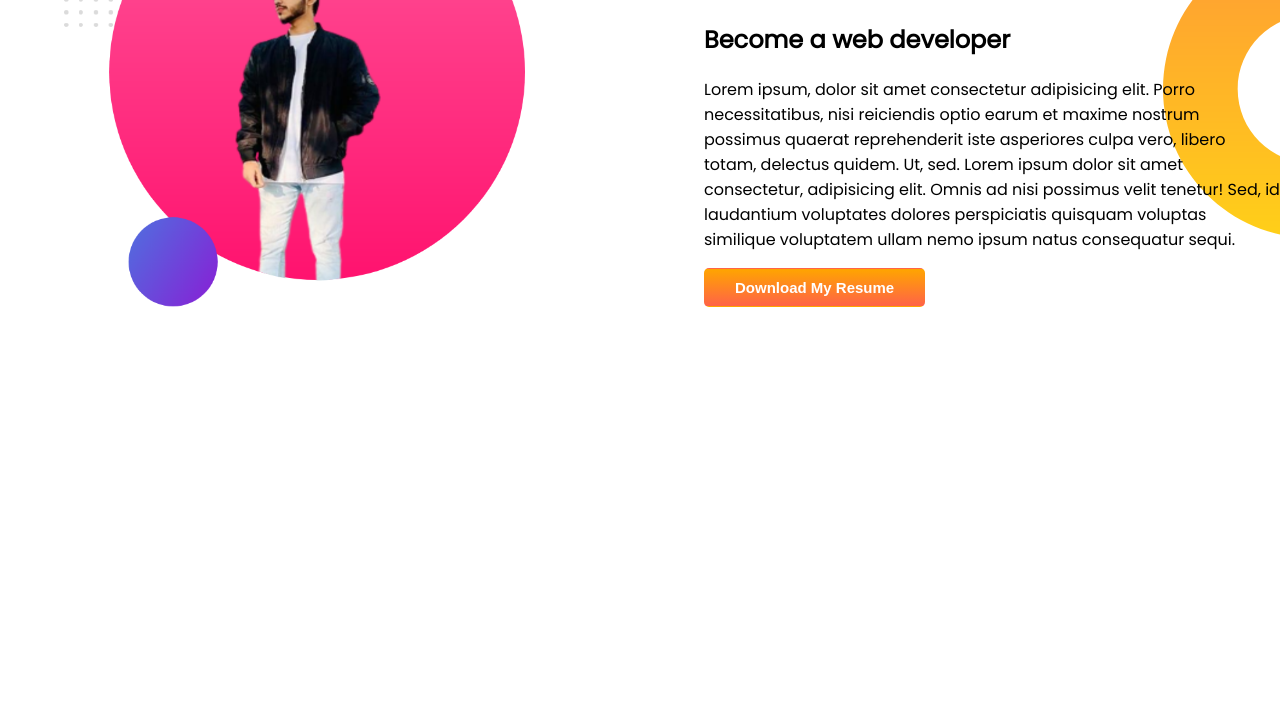
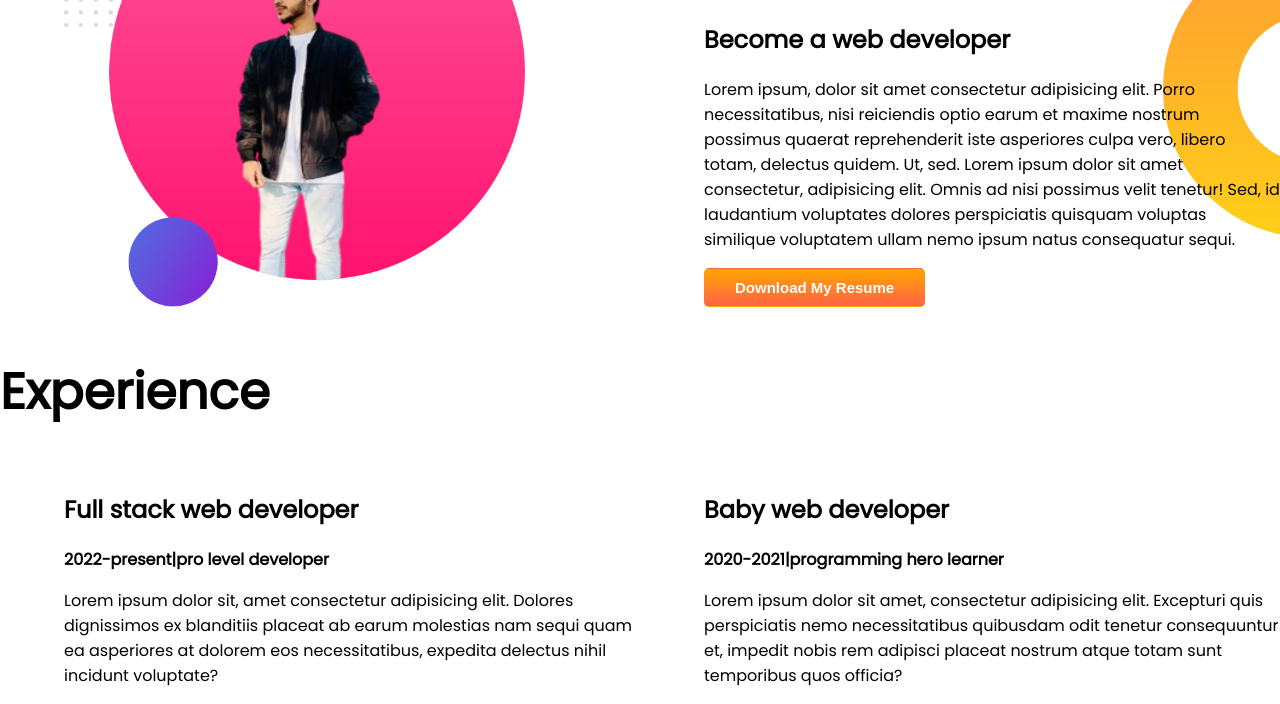
Before and after one commit to zayedutsho/developer-protfolio, a plain HTML site: page index.html in a window 1280 px wide. Shown: the part 688-1392 px from the top of the page. Before the commit the page ends 1002 px from the top, so only its background shows below. Drawn offline with Linux system fonts and the light colour scheme.

Commit message:
3rd  banner added

```diff
--- a/index.html
+++ b/index.html
@@ -13,7 +13,7 @@
 </head>
 
 <body>
-    <section class="banner">
+    <section class="banner flexiable-container">
         <div class="half-width">
             <h1>Welcome To</h1>
             <h1> <span class="t1">Zayeds</span> World</h1>
@@ -35,7 +35,7 @@
         </div>
     </section>
 
-    <section class="banner2">
+    <section class="banner2 flexiable-container">
 
         <div class="half-width">
             <img src="images/zayed.png" alt="">
@@ -58,6 +58,37 @@
         </div>
 
     </section>
+
+
+    <section class="experience">
+
+        <h1>Experience</h1>
+
+        <div class="flexiable-container">
+
+            <div class="half-width">
+                <h2>Full stack web developer</h2>
+                <strong>2022-present|pro level developer</strong>
+                <p>Lorem ipsum dolor sit, amet consectetur adipisicing elit. Dolores dignissimos ex blanditiis placeat
+                    ab
+                    earum molestias nam sequi quam ea asperiores at dolorem eos necessitatibus, expedita delectus nihil
+                    incidunt voluptate?</p>
+            </div>
+
+            <div class="half-width">
+                <h2>Baby web developer</h2>
+                <strong>2020-2021|programming hero learner</strong>
+                <p>Lorem ipsum dolor sit amet, consectetur adipisicing elit. Excepturi quis perspiciatis nemo
+                    necessitatibus
+                    quibusdam odit tenetur consequuntur et, impedit nobis rem adipisci placeat nostrum atque totam sunt
+                    temporibus quos officia?</p>
+            </div>
+        </div>
+
+
+
+    </section>
+
 </body>
 
 </html>
--- a/style.css
+++ b/style.css
@@ -12,7 +12,7 @@ h1 {
     color: #FF9F29;
 }
 
-section {
+.flexiable-container {
     display: flex;
 }
 
```
